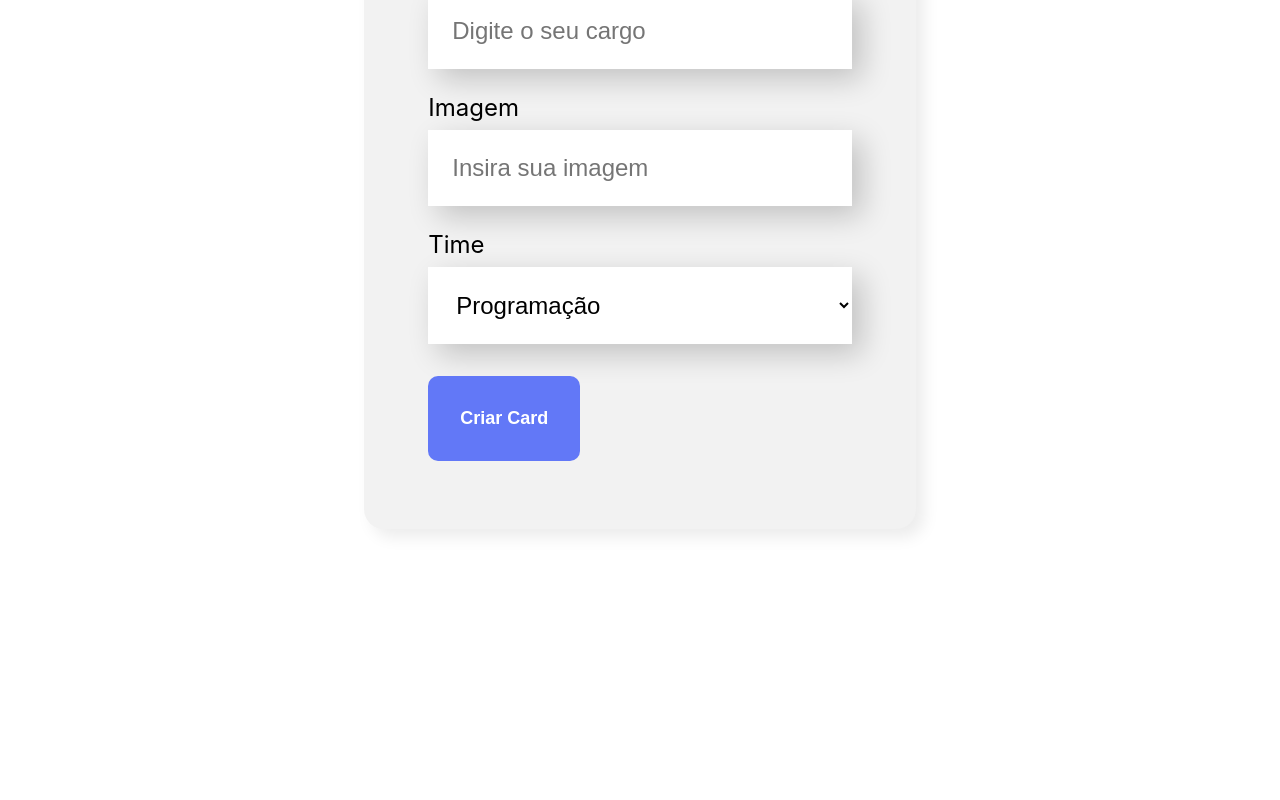
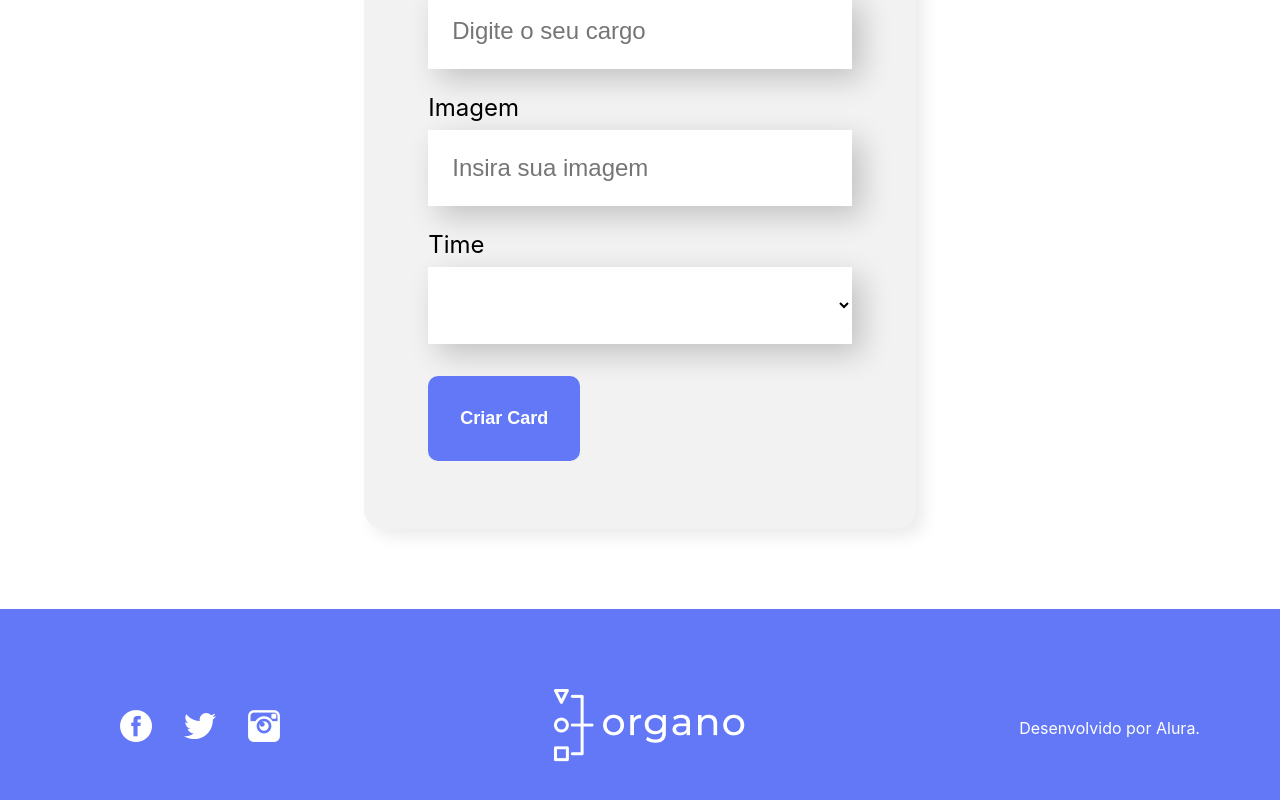
Before and after one commit to Diogo-Salvio/organo, a React (Create React App) app: page / in a window 1280 px wide. Shown: the part 868-1668 px from the top of the page. Before the commit the page ends 1477 px from the top, so only its background shows below. Built offline with nearby package versions, Linux system fonts and the light colour scheme.

Commit message:
Criação do componente Rodape

```diff
--- a/src/App.js
+++ b/src/App.js
@@ -2,6 +2,7 @@
 import Banner from './componentes/banner';
 import Formulario from './componentes/formulario';
 import Time from './componentes/time';
+import Rodape from './componentes/rodape';
 
 
 
@@ -57,7 +58,6 @@
     <div className="App">
       <Banner />
       <Formulario times={times.map(time => time.nome)} aoColaboradorCadastrado={colaborador => aoNovoColaboradorAdicionado(colaborador)} />
-
       {times.map(time => <Time
       key={time.nome}
       nome={time.nome}
@@ -65,6 +65,7 @@
       corSecundaria={time.corSecundaria}
       colaboradores={colaboradores.filter(colaborador => colaborador.time === time.nome)}
       />)}
+      <Rodape />
     </div>
   );
 }
--- a/src/componentes/listasuspensa/index.js
+++ b/src/componentes/listasuspensa/index.js
@@ -4,7 +4,8 @@
     return (
         <div className='lista-suspensa'>
             <label>{props.label}</label>
-            <select onChange={event => props.aoAlterado(event.target.value)} required={props.required} value={props.value}>
+            <select onChange={event => props.aoAlterado(event.target.value)} required={props.required} value={props.valor}>
+                <option value=""></option>
                 {props.itens.map(item =><option key={item}>{item}</option>)}
             </select>
         </div>
--- /dev/null
+++ b/src/componentes/rodape/index.js
@@ -0,0 +1,35 @@
+import './rodape.css'
+
+const Rodape = () => {
+    return (<footer className="footer">
+        <section>
+            <ul>
+                <li>
+                    <a href="facebook.com" target="_blank">
+                        <img src="/imagens/fb.png" alt="" />
+                    </a>
+                </li>
+                <li>
+                    <a href="twitter.com" target="_blank">
+                        <img src="/imagens/tw.png" alt="" />
+                    </a>
+                </li>
+                <li>
+                    <a href="instagram.com" target="_blank">
+                        <img src="/imagens/ig.png" alt="" />
+                    </a>
+                </li>
+            </ul>
+        </section>
+        <section>
+            <img src="/imagens/logo.png" alt="" />
+        </section>
+        <section>
+            <p>
+                Desenvolvido por Alura.
+            </p>
+        </section>
+    </footer>)
+}
+
+export default Rodape
--- /dev/null
+++ b/src/componentes/rodape/rodape.css
@@ -0,0 +1,17 @@
+.footer {
+    background: #6278F7;
+    color: #FFF;
+    padding: 80px;
+    display: flex;
+    justify-content: space-between;
+    align-items: center;
+}
+
+.footer ul li {
+    display: inline-block;
+    margin-right: 32px;
+}
+
+.footer ul li:last-child {
+    margin-right: 0;
+}
--- a/src/componentes/time/index.js
+++ b/src/componentes/time/index.js
@@ -9,6 +9,7 @@
             </h3>
             <div className='colaboradores'>
             {props.colaboradores.map(colaborador => <Colaborador
+                key={colaborador.nome}
                 nome={colaborador.nome}
                 cargo={colaborador.cargo}
                 imagem={colaborador.imagem}
```
